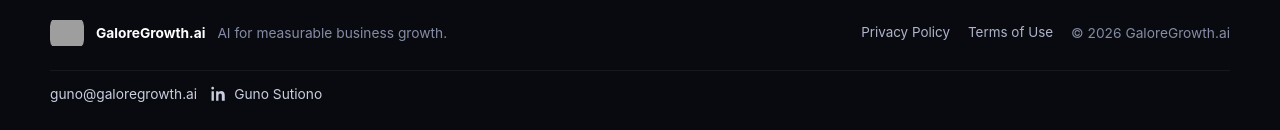
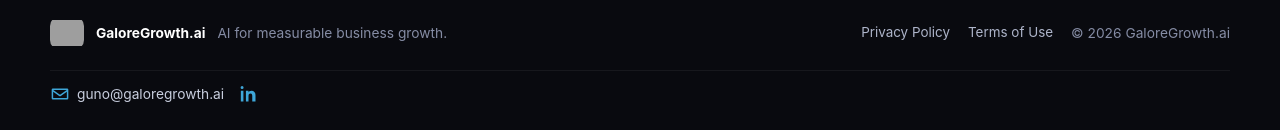
Before and after one commit to gsutiono/galoregrowth-ai, a website: page public/index.html in a window 1280 px wide. Shown: the part 6428-6558 px from the top of the page. Drawn offline with Linux system fonts and the light colour scheme; no server answers; grey boxes are pictures that could not be loaded.

Commit message:
Add files via upload

```diff
--- a/public/index.html
+++ b/public/index.html
@@ -151,24 +151,32 @@ button, input, textarea { font: inherit; }
 }
 .footer-links a:hover, .legal-button:hover { color: white; }
 .footer-contact {
-  display: flex; flex-wrap: wrap; gap: 12px;
+  display: flex; flex-wrap: wrap; gap: 14px;
   align-items: center;
   width: 100%;
   padding-top: 12px;
   border-top: 1px solid rgba(255,255,255,.06);
 }
-.footer-contact a { color: #c8cede; }
-.footer-contact a:hover { color: white; }
-.linkedin-link {
+.footer-contact-link {
   display: inline-flex;
   align-items: center;
   gap: 7px;
+  color: #c8cede;
+  text-decoration: none;
 }
-.linkedin-icon {
-  width: 18px;
-  height: 18px;
+.footer-contact-link:hover { color: white; }
+.footer-contact-icon {
+  width: 20px;
+  height: 20px;
   flex: 0 0 auto;
+  color: #3ea6d8;
+  transition: color .2s ease, transform .2s ease;
 }
+.footer-contact-link:hover .footer-contact-icon {
+  color: #67c0ea;
+  transform: translateY(-1px);
+}
+.linkedin-link { gap: 0; }
 
 .legal-modal {
   position: fixed; inset: 0; z-index: 200;
@@ -959,12 +967,16 @@ h1 span { background: linear-gradient(100deg, #fff 10%, #b4c7ff 40%, #65dbff 75%
         <span>© <span id="year"></span> GaloreGrowth.ai</span>
       </div>
       <div class="footer-contact">
-        <a href="mailto:guno@galoregrowth.ai">guno@galoregrowth.ai</a>
-        <a class="linkedin-link" href="https://www.linkedin.com/in/guno-sutiono-2585531" target="_blank" rel="noopener noreferrer" aria-label="Guno Sutiono on LinkedIn">
-          <svg class="linkedin-icon" viewBox="0 0 24 24" aria-hidden="true">
+        <a class="footer-contact-link" href="mailto:guno@galoregrowth.ai" aria-label="Email guno@galoregrowth.ai">
+          <svg class="footer-contact-icon" viewBox="0 0 24 24" aria-hidden="true">
+            <path d="M3.5 5.5h17a1.5 1.5 0 0 1 1.5 1.5v10a1.5 1.5 0 0 1-1.5 1.5h-17A1.5 1.5 0 0 1 2 17V7a1.5 1.5 0 0 1 1.5-1.5Zm.4 1.8 8.1 5.6 8.1-5.6H3.9Zm16.3 9.4V9.4l-7.6 5.2a1 1 0 0 1-1.2 0L3.8 9.4v7.3h16.4Z" fill="currentColor"/>
+          </svg>
+          <span>guno@galoregrowth.ai</span>
+        </a>
+        <a class="footer-contact-link linkedin-link" href="https://www.linkedin.com/in/guno-sutiono-2585531" target="_blank" rel="noopener noreferrer" aria-label="LinkedIn">
+          <svg class="footer-contact-icon" viewBox="0 0 24 24" aria-hidden="true">
             <path d="M6.5 8.2H3.4V21h3.1V8.2Zm.2-4A1.8 1.8 0 1 0 3.1 4.2a1.8 1.8 0 0 0 3.6 0ZM21 13.7c0-3.8-2-5.6-4.7-5.6-2.2 0-3.2 1.2-3.7 2v-1.9H9.5V21h3.1v-6.3c0-1.7.3-3.3 2.4-3.3 2 0 2.1 1.9 2.1 3.4V21H21v-7.3Z" fill="currentColor"/>
           </svg>
-          <span>Guno Sutiono</span>
         </a>
       </div>
     </div>
```
